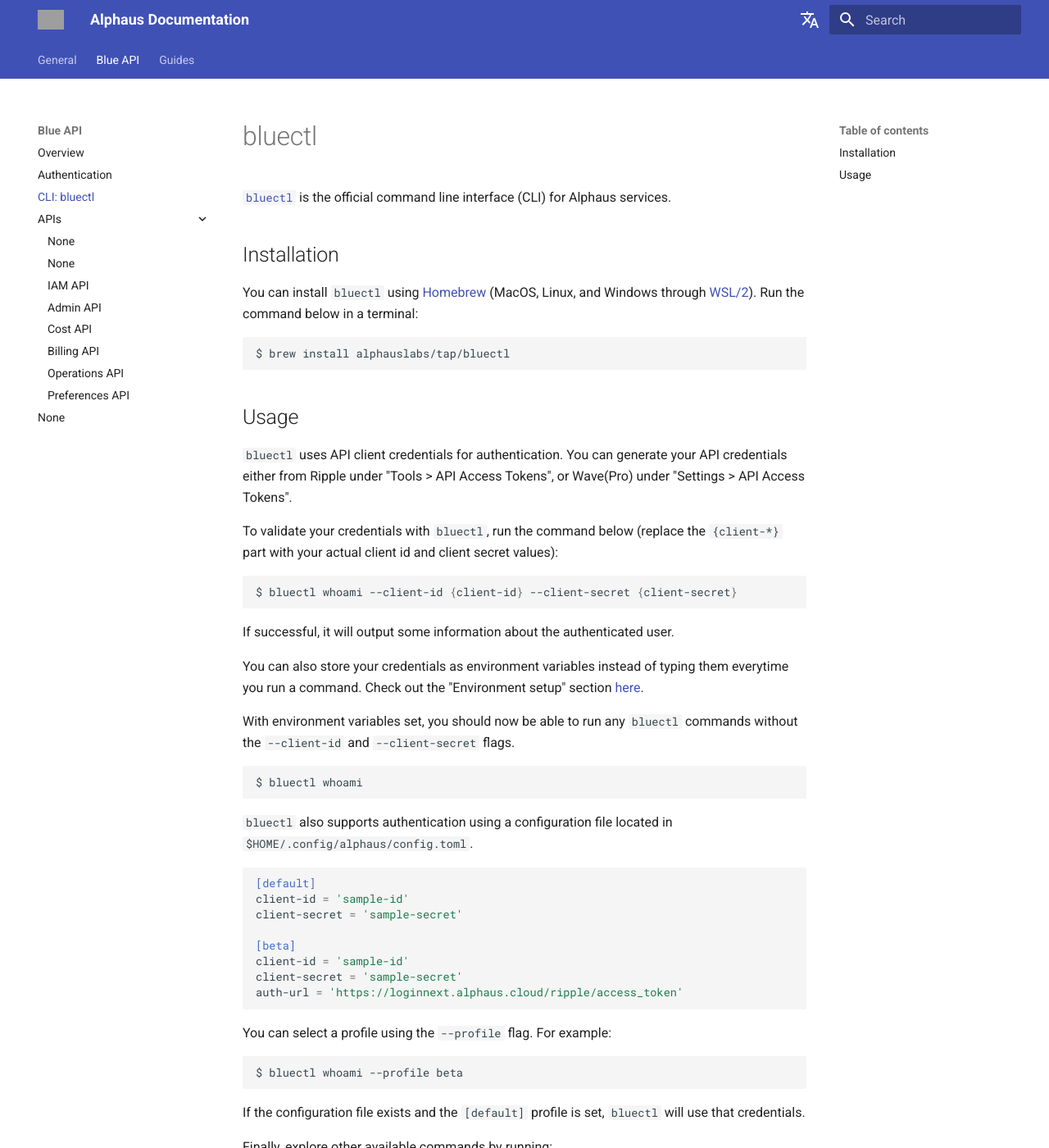
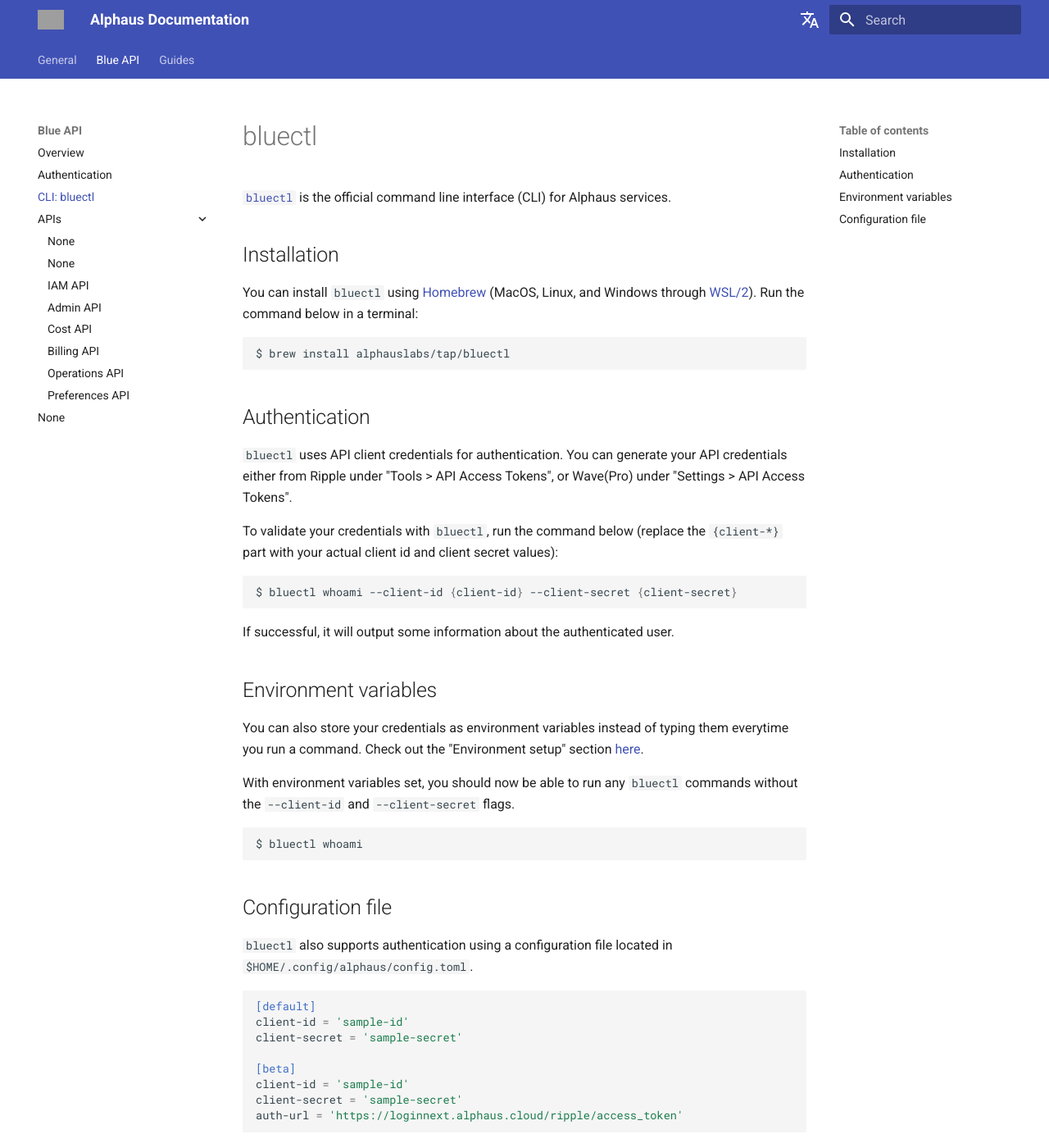
Before and after one commit to alphauslabs/tmpdocs, an MkDocs documentation site: the page built from docs/blueapi/bluectl.md, in a window 1280 px wide and 1400 px high. Shown: the whole window at 82% size. Built offline with MkDocs 1.6.1 and Material for MkDocs 9.7.7, drawn with Linux system fonts in a browser that asks for light colours; comment, search, counter and statistics services are not loaded; grey boxes are pictures that could not be loaded.

````diff
--- a/docs/blueapi/bluectl.md
+++ b/docs/blueapi/bluectl.md
@@ -8,7 +8,7 @@
 $ brew install alphauslabs/tap/bluectl
 ```
 
-## Usage
+## Authentication
 `bluectl` uses API client credentials for authentication. You can generate your API credentials either from Ripple under "Tools > API Access Tokens", or Wave(Pro) under "Settings > API Access Tokens".
 
 To validate your credentials with `bluectl`, run the command below (replace the `{client-*}` part with your actual client id and client secret values):
@@ -18,6 +18,7 @@
 
 If successful, it will output some information about the authenticated user.
 
+## Environment variables
 You can also store your credentials as environment variables instead of typing them everytime you run a command. Check out the "Environment setup" section [here](https://alphauslabs.github.io/docs/blueapi/authentication/#environment-setup).
 
 With environment variables set, you should now be able to run any `bluectl` commands without the `--client-id` and `--client-secret` flags.
@@ -25,6 +26,7 @@
 $ bluectl whoami
 ```
 
+## Configuration file
 `bluectl` also supports authentication using a configuration file located in `$HOME/.config/alphaus/config.toml`.
 
 ```toml
````
